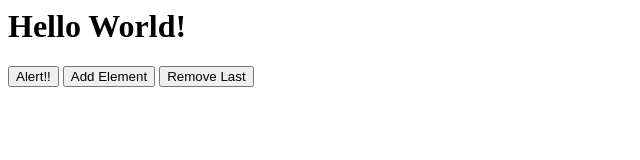
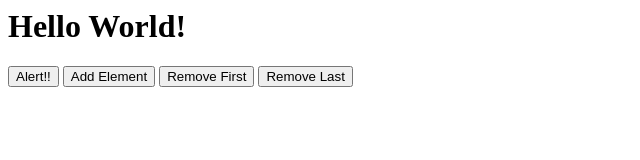
Before and after one commit to mauerv/pure-javascript, a plain HTML site: page index.html in a window 1280 px wide. Shown: the whole page, without its empty margins (0-640 px from the left). Drawn offline with Linux system fonts and the light colour scheme.

Commit message:
Add button to remove first element

```diff
--- a/index.html
+++ b/index.html
@@ -3,6 +3,7 @@
     <h1>Hello World!</h1>
     <button onclick="alertMessage()">Alert!!</button>
     <button onclick="addElement()">Add Element</button>
+    <button onclick="removeFirst()">Remove First</button>
     <button onclick="removeLast()">Remove Last</button>
     <ul id="list"></ul>
     <script src="./main.js"></script>
--- a/main.js
+++ b/main.js
@@ -11,6 +11,13 @@ const addElement = function () {
   list.appendChild(li);
 };
 
+const removeFirst = function () {
+  const list = document.getElementById("list");
+  if (list.childNodes.length > 0) {
+    list.removeChild(list.firstElementChild);
+  }
+};
+
 const removeLast = function () {
   const list = document.getElementById("list");
   if (list.childNodes.length > 0) {
```
